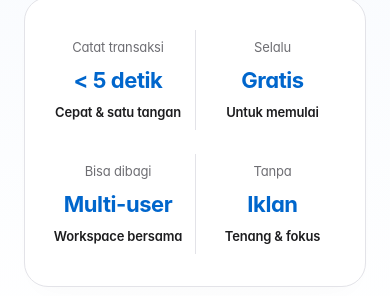
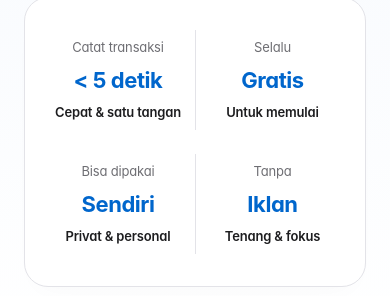
Before and after one commit to DimasAji8/flowly, a Next.js app in the folder apps/web/: page / in a window 390 px wide. Shown: the part 747-1043 px from the top of the page. Built offline with nearby package versions, Linux system fonts and the light colour scheme; no server answers; a web font is replaced by a local one.

Commit message:
feat: update StatsStrip layout with responsive grid and adjust stats content

```diff
--- a/apps/web/src/app/landing/_components/hero.tsx
+++ b/apps/web/src/app/landing/_components/hero.tsx
@@ -142,11 +142,17 @@ function StatsStrip() {
   const stats = [
     { top: "Catat transaksi", big: "< 5 detik", sub: "Cepat & satu tangan" },
     { top: "Selalu", big: "Gratis", sub: "Untuk memulai" },
-    { top: "Bisa dibagi", big: "Multi-user", sub: "Workspace bersama" },
+    { top: "Bisa dipakai", big: "Sendiri", sub: "Privat & personal" },
     { top: "Tanpa", big: "Iklan", sub: "Tenang & fokus" },
   ];
   return (
     <Reveal delay={150}>
+      <style jsx>{`
+        .lp-stats-grid { display: grid; grid-template-columns: repeat(4, 1fr); }
+        @media (max-width: 640px) {
+          .lp-stats-grid { grid-template-columns: repeat(2, 1fr); }
+        }
+      `}</style>
       <div
         className="lp-stats-grid"
         style={{
```
